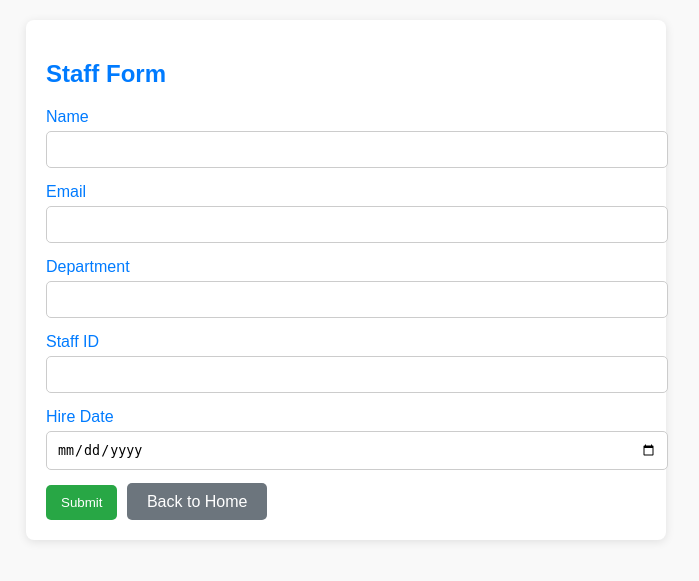
After one commit to guirguisnashatzaki/Hospital-system, a Python web app: template View/Templates/staff_form.html in a window 1280 px wide. The commit adds this page. Shown: the top 581 px of the page, without its empty margins (294-993 px from the left). Run offline with Jinja, Linux system fonts and the light colour scheme; the template is opened without the code that fills it, so the values that code supplies are empty, except form fields; form fields are guessed from the names that the template uses.

Commit message:
Add files via upload

```diff
--- /dev/null
+++ b/View/Templates/staff_form.html
@@ -0,0 +1,53 @@
+<!doctype html>
+<html lang="en">
+<head>
+    <meta charset="UTF-8">
+    <title>Staff Form</title>
+    <link rel="stylesheet" href="{{ url_for('static', filename='styles.css') }}">
+</head>
+<body>
+    <div class="form-container">
+        <h2>Staff Form</h2>
+        <form method="POST">
+            {{ form.hidden_tag() }}
+            <div class="form-group">
+                <label class="form-label" for="name">Name</label>
+                {{ form.name(class="form-input") }}
+                {% for error in form.name.errors %}
+                <span class="error">{{ error }}</span>
+                {% endfor %}
+            </div>
+            <div class="form-group">
+                <label class="form-label" for="email">Email</label>
+                {{ form.email(class="form-input") }}
+                {% for error in form.email.errors %}
+                <span class="error">{{ error }}</span>
+                {% endfor %}
+            </div>
+            <div class="form-group">
+                <label class="form-label" for="Department">Department</label>
+                {{ form.position(class="form-input") }}
+                {% for error in form.position.errors %}
+                <span class="error">{{ error }}</span>
+                {% endfor %}
+            </div>
+            <div class="form-group">
+                <label class="form-label" for="staff_id">Staff ID</label>
+                {{ form.staff_id(class="form-input") }}
+                {% for error in form.staff_id.errors %}
+                <span class="error">{{ error }}</span>
+                {% endfor %}
+            </div>
+            <div class="form-group">
+                <label class="form-label" for="hire_date">Hire Date</label>
+                {{ form.hire_date(class="form-input") }}
+                {% for error in form.hire_date.errors %}
+                <span class="error">{{ error }}</span>
+                {% endfor %}
+            </div>
+            <button type="submit" class="btn-submit">{{ form.submit.label }}</button>
+            <a href="{{ url_for('home') }}" class="btn">Back to Home</a>
+        </form>
+    </div>
+</body>
+</html>
```
Also changed, not shown: View/Templates/base.html (added, +23 -0 lines), View/Templates/home.html (+17 -14 lines), View/Templates/patient_form.html (added, +53 -0 lines).
